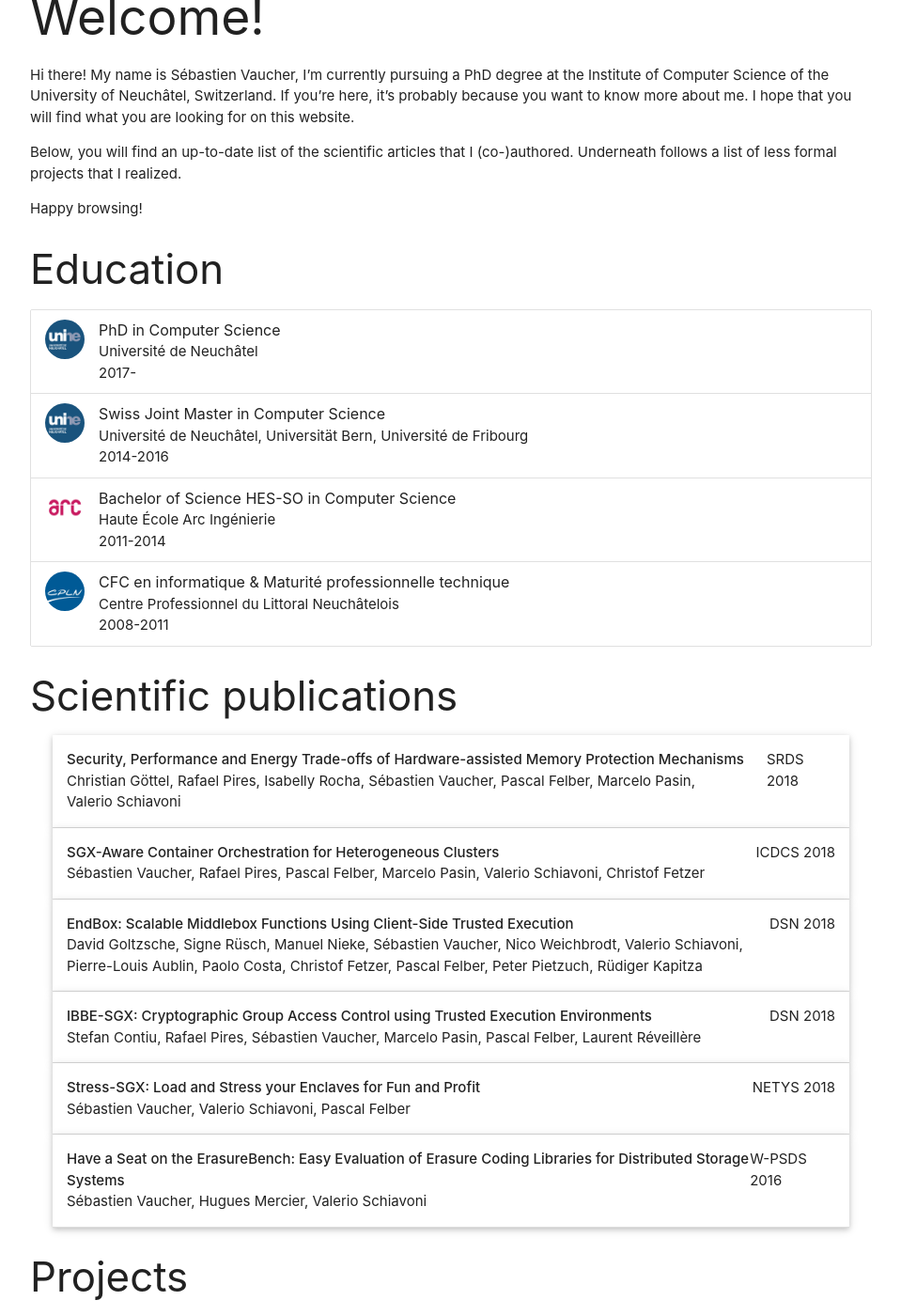
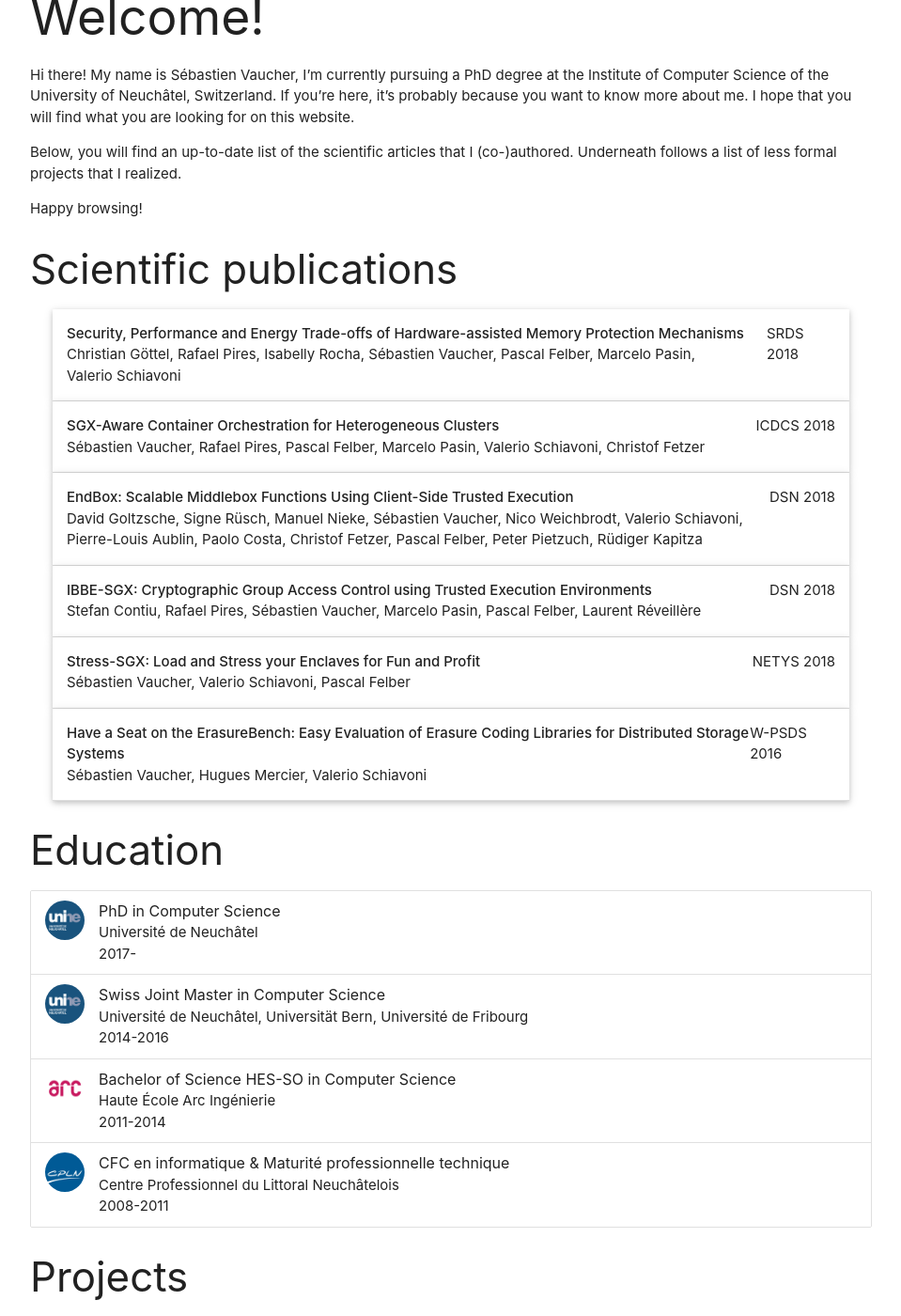
Before and after one commit to sebva/PersonalWebsite, a Jekyll site: the page built from index.md, in a window 1280 px wide and 1400 px high, scrolled down 326 px. Shown: the whole window at 94% size, without its empty margins (160-1119 px from the left). Built offline with Jekyll 4.4.1, drawn with Linux system fonts in a browser that asks for light colours.

```diff
--- a/index.md
+++ b/index.md
@@ -16,6 +16,10 @@ Below, you will find an up-to-date list of the scientific articles that I (co-)a
 Underneath follows a list of less formal projects that I realized.
 
 Happy browsing!
+
+### Scientific publications
+
+{% include papers.html %}
 
 ### Education
 
@@ -42,10 +46,6 @@ Happy browsing!
     </a>
 </div>
 
-### Scientific publications
-
-{% include papers.html %}
-
 ### Projects
 
 Below is a list of some projects I realized since 2010.
```
